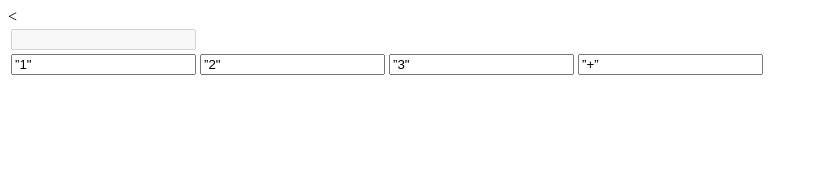
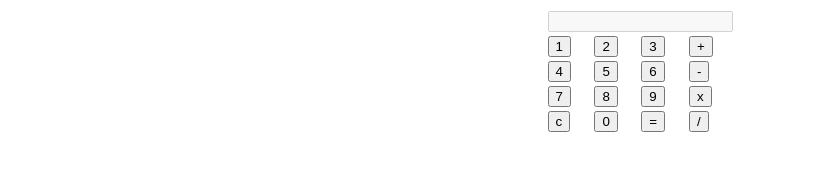
Before and after one commit to Schnappies/calculator-application, a plain HTML site: page index.html in a window 1280 px wide. Shown: the whole page, without its empty margins (0-817 px from the left). Drawn offline with Linux system fonts and the light colour scheme.

Commit message:
basic working calculator

```diff
--- a/index.html
+++ b/index.html
@@ -1,23 +1,44 @@
-<<!DOCTYPE html>
+<!DOCTYPE html>
 <html lang="en" dir="ltr">
   <head>
     <meta charset="utf-8">
     <title>Calculator</title>
   </head>
   <body>
-    <form name=”calculator”>
+    <center>
+      <form name="calculator">
         <table>
            <tr>
-          <td> <input type="text" name="display" id="display" disabled> </td>
+              <td colspan="4">
+                 <input type="text" name="display" id="display" disabled>
+              </td>
            </tr>
-
            <tr>
-          <td><input type=”button” name=”one” value=”1" onclick=”calculator.display.value += ‘1’”></td>
-          <td><input type=”button” name=”two” value=”2" onclick=”calculator.display.value += ‘2’”></td>
-          <td><input type=”button” name=”three” value=”3" onclick=”calculator.display.value += ‘3’”></td>
-          <td><input type=”button” class=”operator” name=”plus” value=”+” onclick=”calculator.display.value += ‘+’”></td>
+              <td><input type="button" name="one" value="1" onclick="calculator.display.value += '1'"></td>
+              <td><input type="button" name="two" value="2" onclick="calculator.display.value += '2'"></td>
+              <td><input type="button" name="three" value="3" onclick="calculator.display.value += '3'"></td>
+              <td><input type="button" class="operator" name="plus" value="+" onclick="calculator.display.value += '+'"></td>
+           </tr>
+           <tr>
+              <td><input type="button" name="four" value="4" onclick="calculator.display.value += '4'"></td>
+              <td><input type="button" name="five" value="5" onclick="calculator.display.value += '5'"></td>
+              <td><input type="button" name="six" value="6" onclick="calculator.display.value += '6'"></td>
+              <td><input type="button" class="operator" name="minus" value="-" onclick="calculator.display.value += '-'"></td>
+           </tr>
+           <tr>
+              <td><input type="button" name="seven" value="7" onclick="calculator.display.value += '7'"></td>
+              <td><input type="button" name="eight" value="8" onclick="calculator.display.value += '8'"></td>
+              <td><input type="button" name="nine" value="9" onclick="calculator.display.value += '9'"></td>
+              <td><input type="button" class="operator" name="times" value="x" onclick="calculator.display.value += '*'"></td>
+           </tr>
+           <tr>
+              <td><input type="button" id="clear" name="clear" value="c" onclick="calculator.display.value = ''"></td>
+              <td><input type="button" name="zero" value="0" onclick="calculator.display.value += '0'"></td>
+              <td><input type="button" name="doit" value="=" onclick="calculator.display.value = eval(calculator.display.value)"></td>
+              <td><input type="button" class="operator" name="div" value="/" onclick="calculator.display.value += '/'"></td>
            </tr>
         </table>
       </form>
+    </center>
   </body>
 </html>
```
Lines whose indentation alone changed are shown as unchanged.
